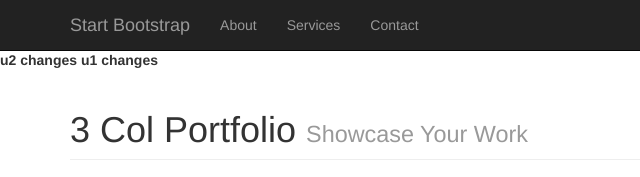
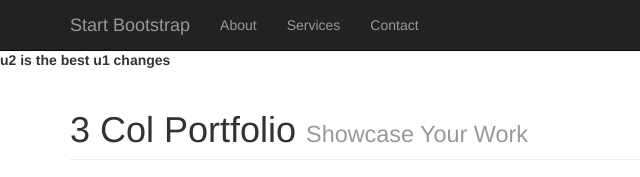
Before and after one commit to davidcpace/WebSiteDemo, a plain HTML site: page index.html in a window 1280 px wide. Shown: the top 177 px of the page, 0-640 px from the left. Drawn offline with Linux system fonts and the light colour scheme.

Commit message:
u2 changes

```diff
--- a/index.html
+++ b/index.html
@@ -1,7 +1,7 @@
 <!DOCTYPE html>
 <html lang="en">
   <head>
-    <b>u2 changes</b>
+    <b>u2 is the best</b>
     <meta charset="utf-8" />
     <meta name="viewport" content="width=device-width, initial-scale=1.0" />
     <meta name="description" content="" />
```
